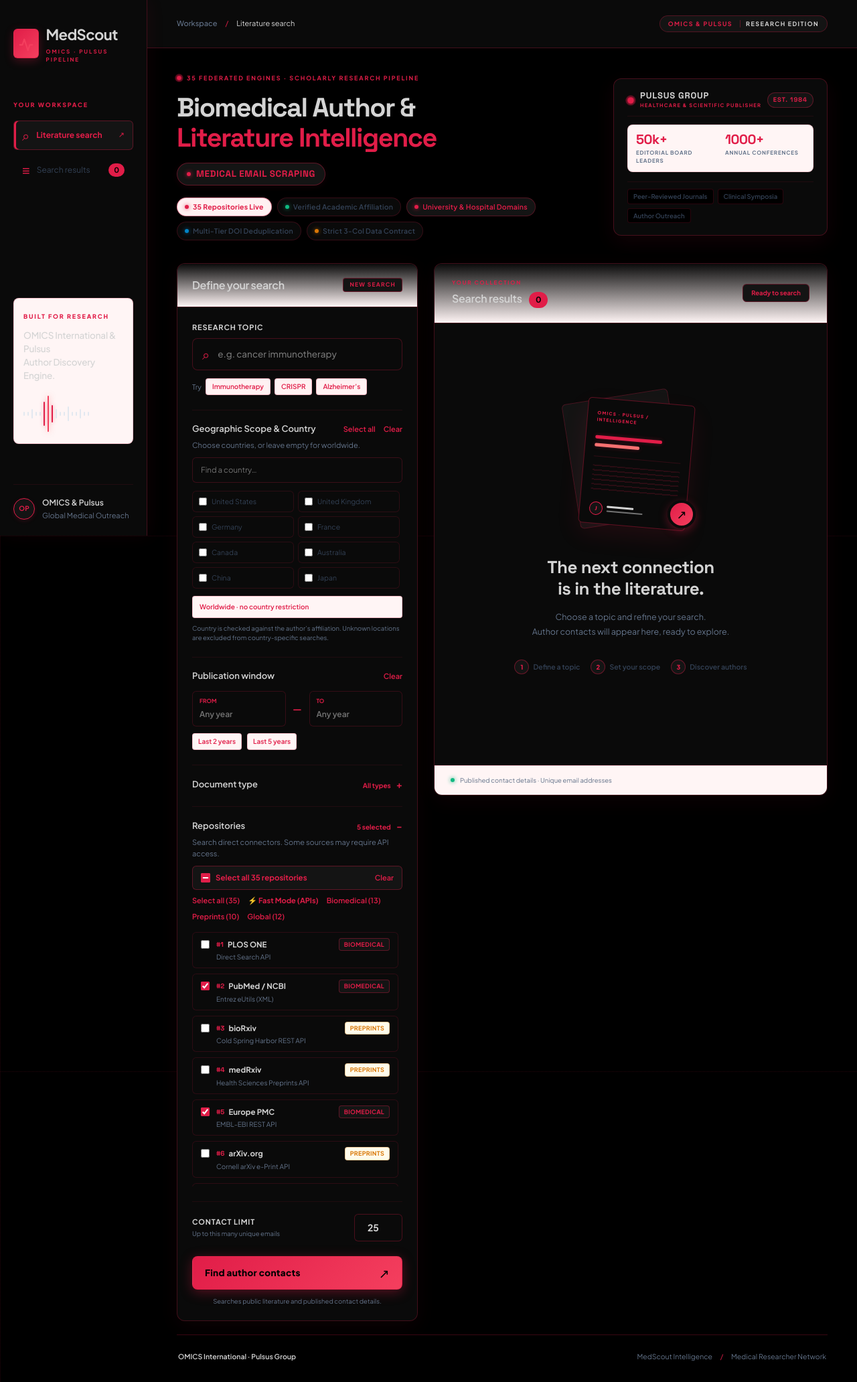
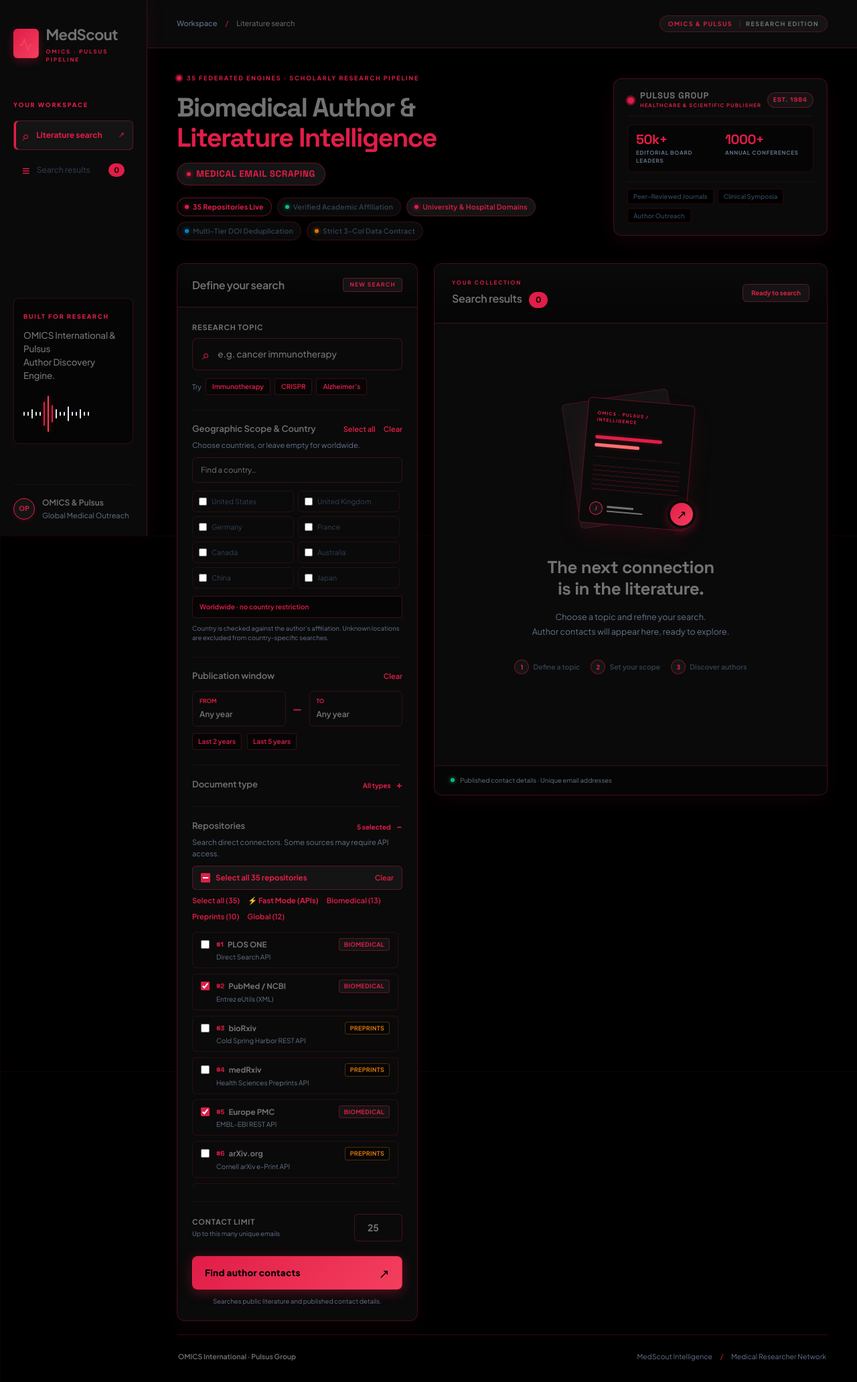
Before and after one commit to Nitro-Builds-Yash/Pulsus-MedScout, a Flask app: page / in a window 1280 px wide. Shown: the whole page at 67% size. Run offline with Flask 3, Linux system fonts and the light colour scheme; some libraries are stand-ins or nearby versions.

Commit message:
style: completely purge off-white colors, enforcing strict dark grey/black theme

```diff
--- a/WS2.0/static/workspace.css
+++ b/WS2.0/static/workspace.css
@@ -1,11 +1,11 @@
 /* ==========================================================================
-   MedScout Research Workspace // Clean White & Vivid Red Enterprise Edition
+   MedScout Research Workspace // Clean Black & Vivid Red Enterprise Edition
    Pulsus Group · Biomedical Literature & Author Intelligence
    ========================================================================== */
 
 :root {
   --navy: #000000;
-  --ink: #D4D4D4;
+  --ink: #737373;
   --muted: #737373;
   --line: rgba(225, 29, 72, 0.25);
   --line-subtle: rgba(225, 29, 72, 0.1);
@@ -21,7 +21,7 @@
   --accent-glow: rgba(225, 29, 72, 0.25);
   --blue: #000000;
   --blue-dark: #000000;
-  --white: #000000;
+  --Black: #000000;
   --ruby-glow: rgba(225, 29, 72, 0.25);
   font-family: 'Plus Jakarta Sans', 'Segoe UI', Arial, sans-serif;
   color: var(--ink);
@@ -105,7 +105,7 @@ small {
 }
 
 /* --------------------------------------------------------------------------
-   Sidebar (Clean White with Red Highlights & Dark Slate Text)
+   Sidebar (Clean Black with Red Highlights & Dark Slate Text)
    -------------------------------------------------------------------------- */
 .sidebar {
   position: fixed;
@@ -190,7 +190,7 @@ small {
 }
 
 .nav-item:hover {
-  background: #FFF1F2;
+  background: #050505;
   border-color: rgba(225, 29, 72, 0.25);
   color: var(--accent);
 }
@@ -228,7 +228,7 @@ small {
   margin-top: auto;
   margin-bottom: 60px;
   padding: 14px;
-  background: #FFF5F5;
+  background: #050505;
   border: 1px solid rgba(225, 29, 72, 0.22);
   border-radius: 8px;
 }
@@ -486,7 +486,7 @@ h1 em {
 
 .engine-badge.highlight {
   border-color: rgba(225, 29, 72, 0.45);
-  background: #FFF1F2;
+  background: #050505;
   color: var(--maroon);
   font-weight: 700;
 }
@@ -510,7 +510,7 @@ h1 em {
 .badge-dot.gold { background: #D97706; box-shadow: 0 0 6px rgba(217, 119, 6, 0.7); }
 
 /* --------------------------------------------------------------------------
-   Pulsus Enterprise Intelligence Card (White & Red Theme)
+   Pulsus Enterprise Intelligence Card (Black & Red Theme)
    -------------------------------------------------------------------------- */
 .pulsus-enterprise-card {
   min-width: 320px;
@@ -596,7 +596,7 @@ h1 em {
   gap: 10px 14px;
   margin-bottom: 14px;
   padding: 10px 12px;
-  background: #FFF5F5;
+  background: #050505;
   border-radius: 8px;
   border: 1px solid rgba(225, 29, 72, 0.16);
 }
@@ -655,7 +655,7 @@ h1 em {
 }
 
 /* --------------------------------------------------------------------------
-   Search Panel & Form Controls (White & Red Palette)
+   Search Panel & Form Controls (Black & Red Palette)
    -------------------------------------------------------------------------- */
 .search-panel {
   background: var(--panel-bg);
@@ -671,7 +671,7 @@ h1 em {
   justify-content: space-between;
   align-items: center;
   border-bottom: 1px solid var(--line);
-  background: linear-gradient(180deg, var(--panel-bg) 0%, #FFF5F5 100%);
+  background: linear-gradient(180deg, var(--panel-bg) 0%, #050505 100%);
 }
 
 h2 {
@@ -753,7 +753,7 @@ input::placeholder {
 
 .topic-examples button {
   color: var(--accent);
-  background: #FFF1F2;
+  background: #050505;
   border: 1px solid rgba(225, 29, 72, 0.25);
   padding: 4px 9px;
   border-radius: 4px;
@@ -823,7 +823,7 @@ input::placeholder {
   padding: 8px 4px 4px 0;
   margin-top: 4px;
   scrollbar-width: thin;
-  scrollbar-color: var(--accent) #FFF5F5;
+  scrollbar-color: var(--accent) #050505;
 }
 
 .country-option {
@@ -844,7 +844,7 @@ input::placeholder {
 
 .country-option:hover {
   border-color: var(--accent);
-  background: #FFF1F2;
+  background: #050505;
   color: var(--accent);
 }
 
@@ -867,7 +867,7 @@ input::placeholder {
 .selection-summary {
   font-size: 10px;
   color: var(--accent);
-  background: #FFF5F5;
+  background: #050505;
   border: 1px solid rgba(225, 29, 72, 0.25);
   padding: 8px 10px;
   margin-top: 10px;
@@ -931,7 +931,7 @@ input::placeholder {
 
 .year-presets button {
   font-size: 10px;
-  background: #FFF5F5;
+  background: #050505;
   color: var(--accent);
   padding: 4px 8px;
   border: 1px solid rgba(225, 29, 72, 0.25);
@@ -1041,7 +1041,7 @@ details[open] .detail-value:after {
   width: 5px;
 }
 .source-list::-webkit-scrollbar-track {
-  background: #FFF5F5;
+  background: #050505;
   border-radius: 4px;
 }
 .source-list::-webkit-scrollbar-thumb {
@@ -1064,7 +1064,7 @@ details[open] .detail-value:after {
 }
 
 .source-card:hover {
-  background: #FFF5F5;
+  background: #050505;
   border-color: var(--accent);
 }
 
@@ -1117,7 +1117,7 @@ details[open] .detail-value:after {
 }
 
 .source-tag.cat-preprints {
-  background: #FFFBEB;
+  background: #050505;
   color: #D97706;
   border: 1px solid rgba(217, 119, 6, 0.35);
 }
@@ -1212,7 +1212,7 @@ details[open] .detail-value:after {
 }
 
 /* --------------------------------------------------------------------------
-   Results Panel & Output Table (White & Red Theme)
+   Results Panel & Output Table (Black & Red Theme)
    -------------------------------------------------------------------------- */
 .results-panel {
   background: var(--panel-bg);
@@ -1232,7 +1232,7 @@ details[open] .detail-value:after {
   padding: 22px 26px;
   border-bottom: 1px solid var(--line);
   gap: 12px;
-  background: linear-gradient(180deg, var(--panel-bg) 0%, #FFF5F5 100%);
+  background: linear-gradient(180deg, var(--panel-bg) 0%, #050505 100%);
 }
 
 .results-header .eyebrow {
@@ -1300,7 +1300,7 @@ details[open] .detail-value:after {
   height: 188px;
   border: 1px solid rgba(225, 29, 72, 0.25);
   border-radius: 6px;
-  background: #FFF5F5;
+  background: #050505;
 }
 
 .paper.back {
@@ -1468,7 +1468,7 @@ details[open] .detail-value:after {
   font-size: 9.5px;
   color: #64748B;
   margin-top: auto;
-  background: #FFF5F5;
+  background: #050505;
 }
 
 .footer-dot {
@@ -1490,7 +1490,7 @@ details[open] .detail-value:after {
   border-bottom: 1px solid var(--line-subtle);
   font-size: 11.5px;
   color: var(--ink);
-  background: #FFF5F5;
+  background: #050505;
   overflow-wrap: anywhere;
   font-weight: 500;
 }
@@ -1667,7 +1667,7 @@ details[open] .detail-value:after {
 .table-wrap {
   overflow: auto;
   scrollbar-width: thin;
-  scrollbar-color: var(--accent) #FFF5F5;
+  scrollbar-color: var(--accent) #050505;
 }
 
 table {
@@ -1678,7 +1678,7 @@ table {
 }
 
 thead {
-  background: #FFF5F5;
+  background: #050505;
   border-bottom: 1px solid var(--line);
 }
 
```
